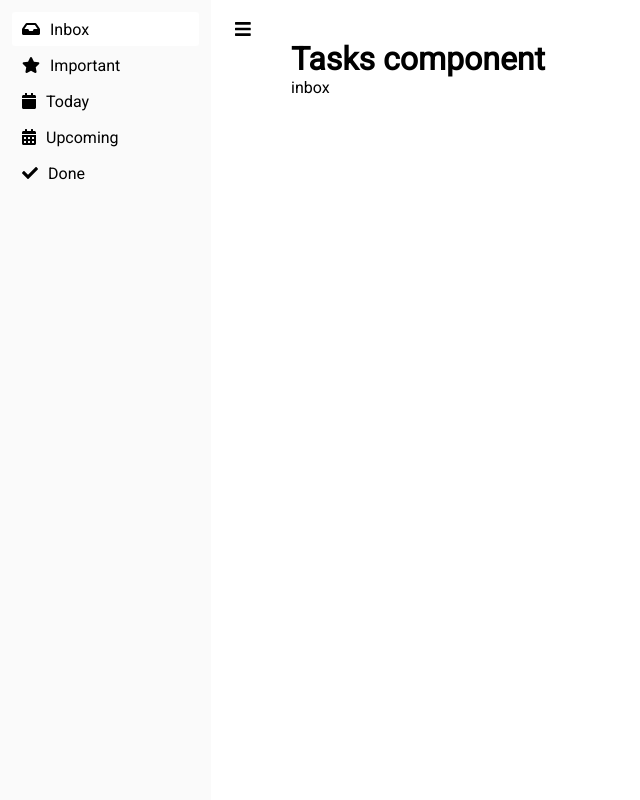
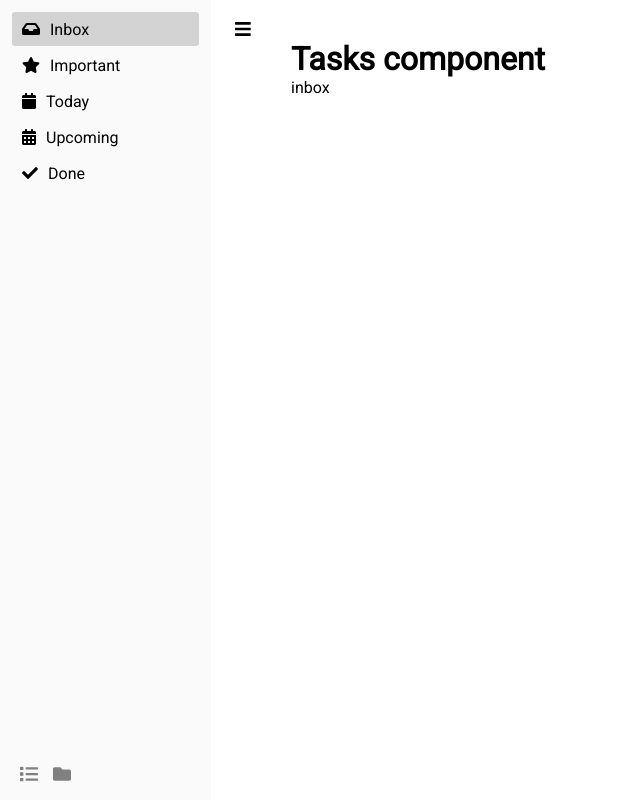
Before and after one commit to rafalrybicki/task_manager, a Vue app: page /inbox in a window 1280 px wide. Shown: the whole page, without its empty margins (0-640 px from the left). Built offline with nearby package versions, Linux system fonts and the light colour scheme.

Commit message:
Add MenuToolbar

```diff
--- a/src/components/Menu.vue
+++ b/src/components/Menu.vue
@@ -1,17 +1,22 @@
 <template>
-   <nav class="h100">
-      <ul>
-         <MenuItem v-for="item in items" :itemData="item" :key="item.to" />
-      </ul>
-   </nav>
+   <header class="relative">
+      <nav class="h100">
+         <ul>
+            <MenuItem v-for="item in items" :itemData="item" :key="item.to" />
+         </ul>
+         <MenuToolbar />
+      </nav>
+   </header>
 </template>
 
 <script>
 import MenuItem from './MenuItem';
+import MenuToolbar from './MenuToolbar';
 
 export default {
    components: {
-      MenuItem
+      MenuItem,
+      MenuToolbar
    },
    data() {
       return {
@@ -28,18 +33,19 @@ export default {
 </script>
 
 <style scoped>
-   nav {
+   header {
       background-color: #FAFAFA;
+      padding-bottom: 25px;
       width: 0;
       overflow: hidden;
       transition: all 0.2s;
    }
 
-   nav.show {
+   header.show {
       width: 260px;
    }
 
-   ul {
+   nav {
       padding: 12px;
    }
 </style>
--- a/src/components/MenuItem.vue
+++ b/src/components/MenuItem.vue
@@ -30,7 +30,7 @@ export default {
    }
 
     a:hover, .router-link-exact-active {
-      background-color: white;
+      background-color: lightgray;
    }
 
    svg {
--- /dev/null
+++ b/src/components/MenuToolbar.vue
@@ -0,0 +1,37 @@
+<template>
+   <div class="flex absolute w100">
+      <IconButton iconName="list" @click.native="newList" />
+      <IconButton iconName="folder" @click.native="newFolder" />
+   </div>
+</template>
+
+<script>
+import IconButton from './IconButton'
+export default {
+   components: {
+      IconButton
+   },
+   methods: {
+      newList() {
+         console.log('new list')
+      },
+      newFolder() {
+         console.log('new folder')
+      }
+   }
+}
+</script>
+
+<style scoped>
+   div {
+      bottom: 10px;
+   }
+
+   div button {
+      color: grey;
+   }
+
+   div button:hover {
+      background-color: lightgrey
+   }
+</style>
--- a/src/main.js
+++ b/src/main.js
@@ -2,11 +2,11 @@ import Vue from 'vue'
 import App from './App.vue'
 import router from './router'
 import { library } from '@fortawesome/fontawesome-svg-core'
-import { faInbox, faCalendar, faCalendarAlt, faStar, faCheck, faBars } from '@fortawesome/free-solid-svg-icons'
+import { faInbox, faCalendar, faCalendarAlt, faStar, faCheck, faBars, faList, faPlus, faFolder, faFolderPlus, faFolderOpen } from '@fortawesome/free-solid-svg-icons'
 // import { faCalendar } from '@fortawesome/free-regular-svg-icons'
 import { FontAwesomeIcon } from '@fortawesome/vue-fontawesome'
 
-library.add(faInbox, faCalendar, faCalendarAlt, faStar, faCheck, faBars)
+library.add(faInbox, faCalendar, faCalendarAlt, faStar, faCheck, faBars, faList, faPlus, faFolder, faFolderPlus, faFolderOpen )
 Vue.component('font-awesome-icon', FontAwesomeIcon)
 
 Vue.config.productionTip = false
```
